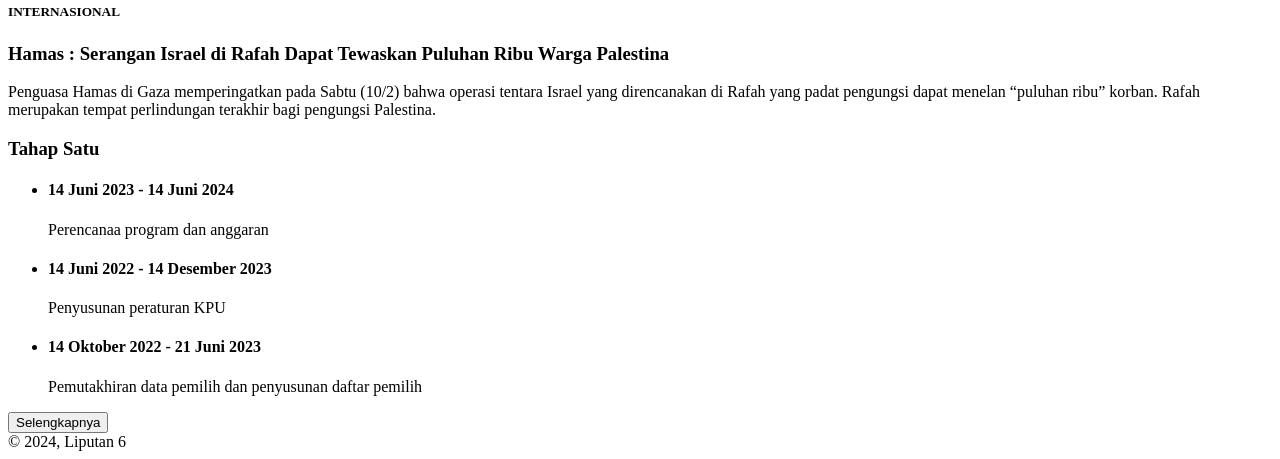
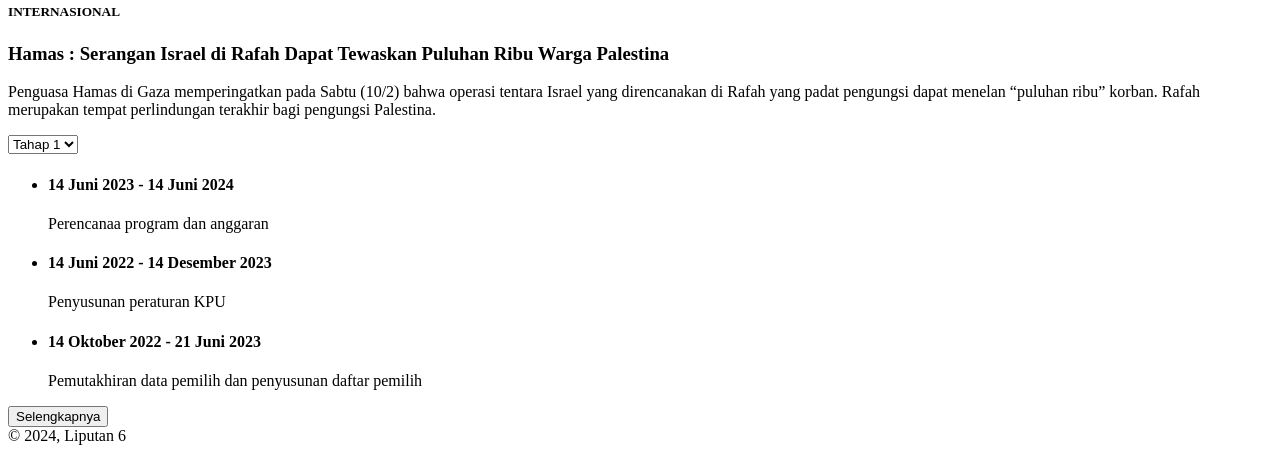
Before and after one commit to fahrul055/fahrul055.github.io, a plain HTML site: page tugas-3/index.html in a window 1280 px wide. Shown: the part 2446-2905 px from the top of the page. Drawn offline with Linux system fonts and the light colour scheme.

Commit message:
add task 3

```diff
--- a/tugas-3/index.html
+++ b/tugas-3/index.html
@@ -14,7 +14,7 @@
             <input type="text" name="text" class="search" placeholder="Berita apa yang ingin anda baca">
             <input type="submit" name="submit" class="submit" value="CARI">
         </form>
-        <nav>
+        <nav class="navbar">
             <ul>
                 <li>
                     <a href="https://www.liputan6.com/" target="_blank">HOME</a>
@@ -143,7 +143,13 @@
             </section>
         </article>
         <aside>
-            <h3>Tahap Satu</h3>
+            <div>
+                <select id="hobi" name="Tahap 1">
+                    <option value=tahap1">Tahap 1</option>
+                    <option value="tahap2">Tahap 2</option>
+                    <option value="tahap3">Tahap 3</option>
+                 </select>
+            </div>
             <ul>
                 <li>
                     <h4>14 Juni 2023 - 14 Juni 2024</h4>
```
